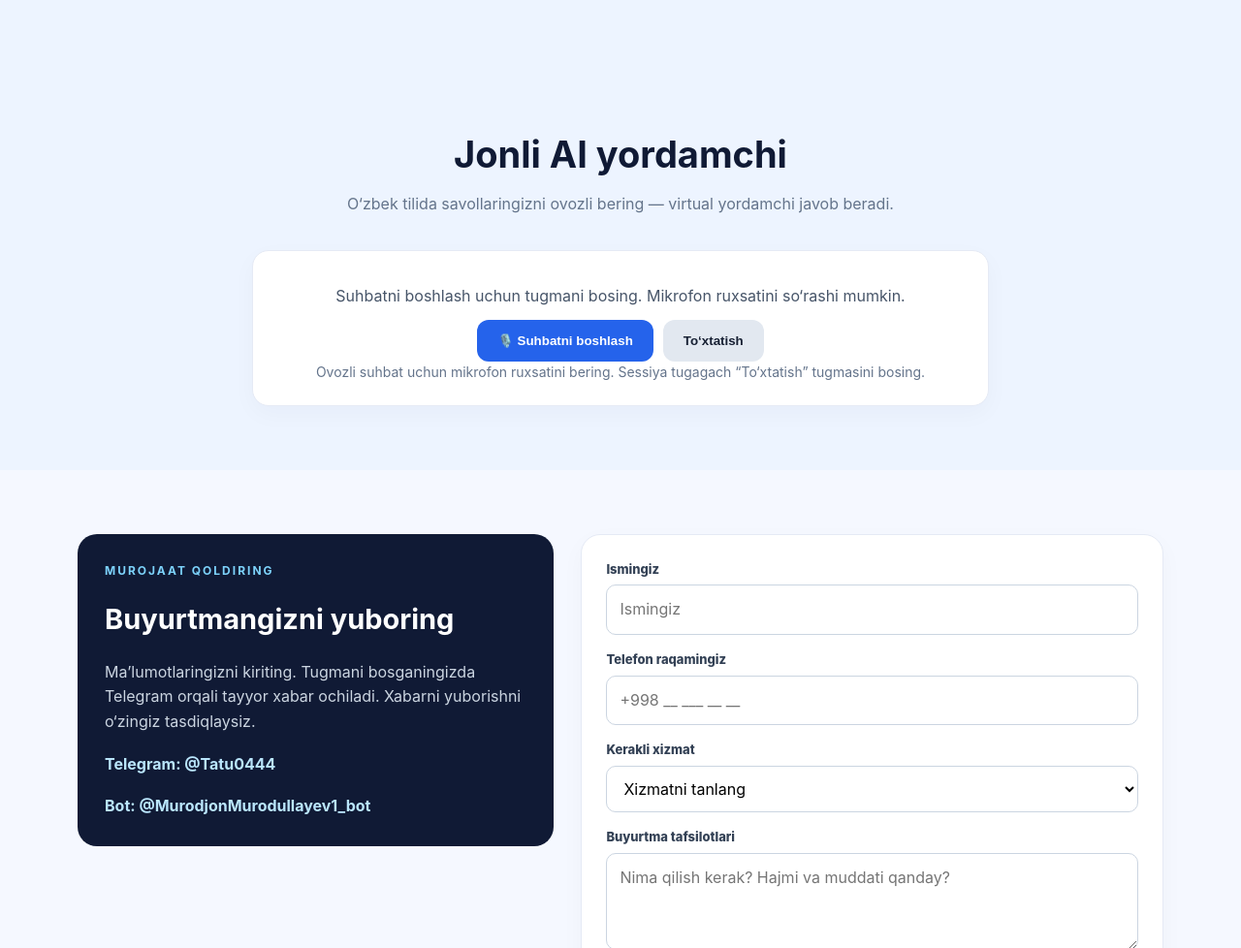
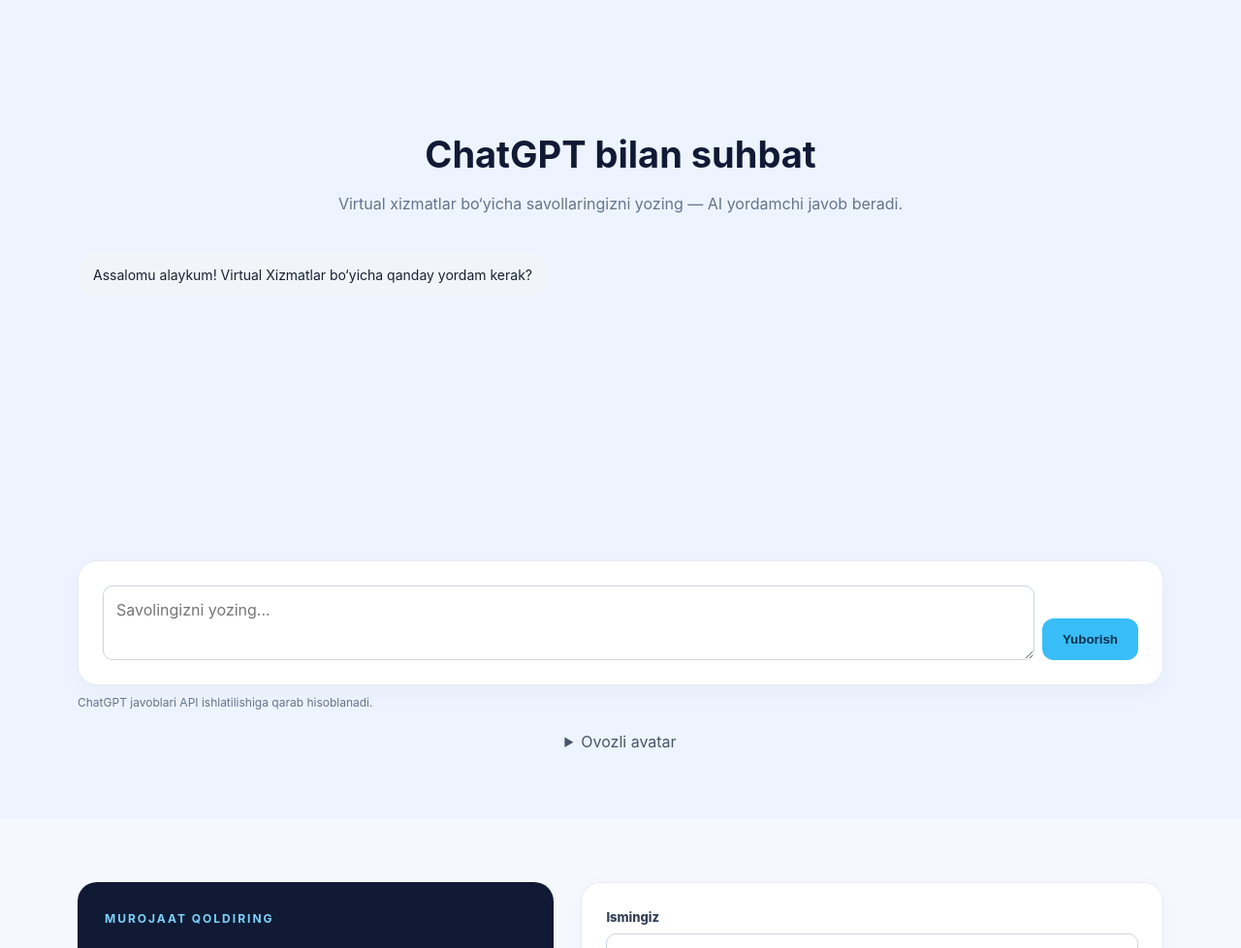
Before and after one commit to Murodjon-1221/virtual-xizmatlar, a website: page index.html in a window 1280 px wide. Shown: the part 1883-2861 px from the top of the page at 97% size. Drawn offline with Linux system fonts and the light colour scheme.

Commit message:
Add ChatGPT chat interface to website

```diff
--- a/index.html
+++ b/index.html
@@ -30,7 +30,7 @@
     .order{display:grid;grid-template-columns:.9fr 1.1fr;gap:28px;align-items:start}.order-info{background:var(--navy);color:white;padding:28px;border-radius:20px}.order-info h2{font-size:29px;line-height:1.2}.order-info p{color:#cbd5e1}.contact-line{margin-top:18px;color:#bae6fd;font-weight:700}
     form{background:white;border:1px solid #e5eaf5;border-radius:20px;padding:25px;box-shadow:0 8px 24px #10234a08}
     label{display:block;font-size:13px;font-weight:800;margin:0 0 6px;color:#334155}input,select,textarea{width:100%;padding:12px 13px;border:1px solid #cbd5e1;border-radius:10px;font:inherit;margin-bottom:15px;background:#fff}textarea{min-height:100px;resize:vertical}input:focus,select:focus,textarea:focus{outline:2px solid #93c5fd;border-color:#3b82f6}
-    .form-note{font-size:12px;color:var(--muted);margin:8px 0 0}.submit{width:100%;background:var(--blue);color:white;border:0}
+    .form-note{font-size:12px;color:var(--muted);margin:8px 0 0}.submit{width:100%;background:var(--blue);color:white;border:0}\n    .chat-box{max-width:760px;margin:auto;background:white;border:1px solid #dbe4f0;border-radius:18px;padding:18px;box-shadow:0 8px 24px #10234a08}.chat-messages{height:320px;overflow:auto;display:flex;flex-direction:column;gap:10px;padding:4px 2px 14px}.chat-msg{max-width:85%;padding:11px 14px;border-radius:14px;white-space:pre-wrap;overflow-wrap:anywhere;font-size:14px}.chat-msg.user{align-self:flex-end;background:#dbeafe;color:#172554}.chat-msg.bot{align-self:flex-start;background:#f1f5f9;color:#172033}.chat-form{display:flex;gap:8px;align-items:flex-end}.chat-form textarea{margin:0;min-height:48px;max-height:120px;flex:1}.chat-form button{white-space:nowrap}.chat-status{font-size:12px;color:var(--muted);min-height:20px;margin:8px 0 0}
     footer{background:#0b1227;color:#cbd5e1;padding:28px 0;text-align:center;font-size:13px}footer strong{color:white}
     @media(max-width:800px){.hero-grid,.order{grid-template-columns:1fr}.avatar-card{max-width:330px}.grid{grid-template-columns:repeat(2,1fr)}.steps{grid-template-columns:1fr}.navlinks{display:none}}
     @media(max-width:520px){.hero{padding:58px 0}.grid{grid-template-columns:1fr}.nav{padding:13px 0}.brand{font-size:16px}section{padding:50px 0}}
@@ -78,7 +78,13 @@
   </div></section>
 
   <section id="ai-avatar" class="how"><div class="wrap">
-    <div class="section-head"><h2>Jonli AI yordamchi</h2><p>O‘zbek tilida savollaringizni ovozli bering — virtual yordamchi javob beradi.</p></div>
+    <div class="section-head"><h2>ChatGPT bilan suhbat</h2><p>Virtual xizmatlar bo‘yicha savollaringizni yozing — AI yordamchi javob beradi.</p></div>
+    <div class="chat-box">
+      <div id="chatMessages" class="chat-messages" role="log" aria-live="polite"><div class="chat-msg bot">Assalomu alaykum! Virtual Xizmatlar bo‘yicha qanday yordam kerak?</div></div>
+      <form id="chatForm" class="chat-form"><textarea id="chatInput" maxlength="4000" placeholder="Savolingizni yozing..." required aria-label="Savolingiz"></textarea><button id="chatSend" class="btn primary" type="submit">Yuborish</button></form>
+      <div id="chatStatus" class="chat-status">ChatGPT javoblari API ishlatilishiga qarab hisoblanadi.</div>
+    </div>
+    <details style="max-width:760px;margin:18px auto 0"><summary style="cursor:pointer;text-align:center;color:#475569">Ovozli avatar</summary>
     <div class="service" style="max-width:760px;margin:auto;text-align:center">
       <video id="liveAvatarVideo" autoplay playsinline controls style="display:none;width:100%;max-height:480px;background:#0b1227;border-radius:14px;margin:0 auto 16px"></video>
       <div id="avatarStatus" role="status" style="margin:12px 0;color:#475569">Suhbatni boshlash uchun tugmani bosing. Mikrofon ruxsatini so‘rashi mumkin.</div>
```
